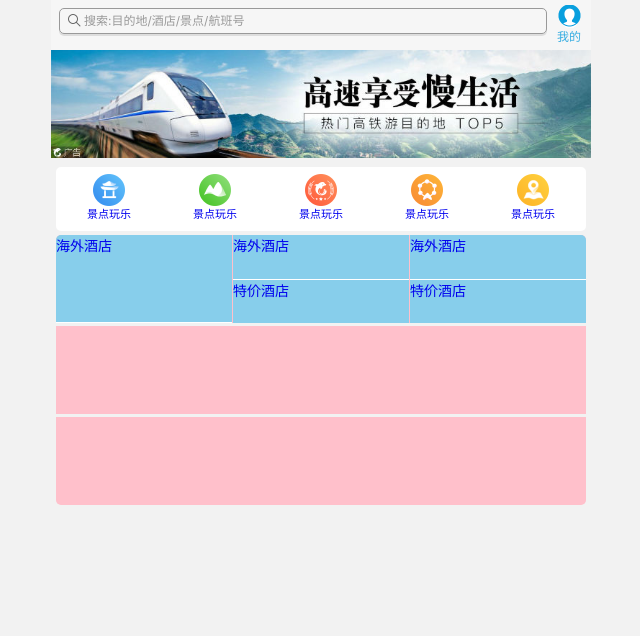
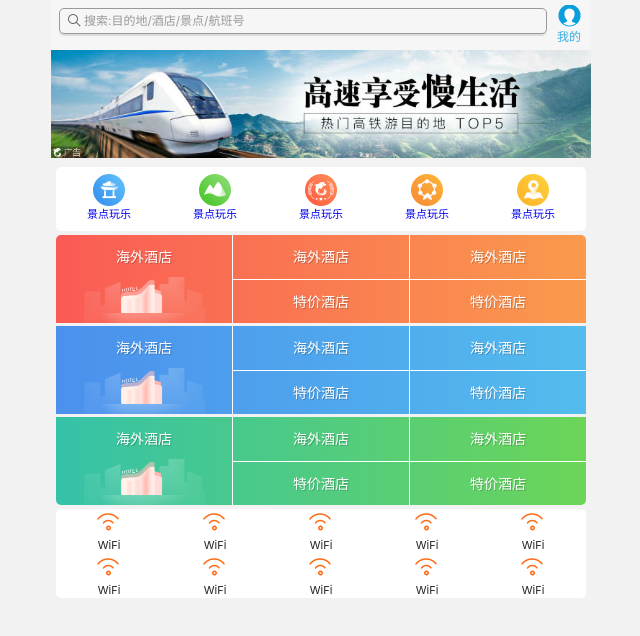
Before and after one commit to f2xiao/ctrip-mobile, a plain HTML site: page index.html in a window 1280 px wide. Shown: the whole page, without its empty margins (319-959 px from the left). Drawn offline with Linux system fonts and the light colour scheme.

Commit message:
add localnav and nav section

```diff
--- a/css/index.css
+++ b/css/index.css
@@ -84,6 +84,7 @@ a {
 .focus img {
   width: 100%;
 }
+/* local导航栏 */
 .local-nav {
   display: flex;
   height: 64px;
@@ -120,6 +121,7 @@ a {
 .local-nav li a .local-nav-icon-icon5 {
   background-position: 0 -128px;
 }
+/* 主导航栏 */
 nav {
   margin: 0 5px;
   border-radius: 5px;
@@ -130,22 +132,65 @@ nav {
   height: 88px;
   background: pink;
 }
+.nav-common:nth-child(1) {
+  background: -webkit-linear-gradient(left, #fa5b55, #fa9a4d);
+}
 .nav-common:nth-child(2) {
   margin: 3px 0;
+  background: -webkit-linear-gradient(left, #4b90ed, #53bced);
+}
+.nav-common:nth-child(3) {
+  background: -webkit-linear-gradient(left, #35c2a8, #6cd558);
 }
 .nav-items {
   display: flex;
   flex-direction: column;
   flex: 1;
-  background: skyblue;
 }
 .nav-common .nav-items:nth-child(n + 2) {
-  margin-left: 1px;
+  border-left: 1px solid #fff;
 }
 .nav-items a {
   flex: 1;
   width: 100%;
+  text-align: center;
+  line-height: 44px;
+  color: #fff;
+  text-shadow: 1px 1px rgba(0, 0, 0, 0.2);
 }
 .nav-items a:nth-child(1) {
   border-bottom: 1px solid #fff;
 }
+.nav-items:nth-child(1) a {
+  border: none;
+  background: url(../images/hotel.png) no-repeat bottom center;
+  background-size: 121px;
+}
+/* 侧导航栏 */
+.subnav-entry {
+  display: flex;
+  flex-wrap: wrap;
+  margin: 4px 5px 8px;
+  background: #fff;
+  border-radius: 5px;
+}
+.subnav-entry li {
+  flex: 20%;
+}
+.subnav-entry li a:link,
+.subnav-entry li a:visited {
+  display: flex;
+  flex-direction: column;
+  align-items: center;
+  font-size: 11px;
+  color: #222;
+}
+.subnav-entry-icon::before {
+  content: "";
+  display: block;
+  width: 24px;
+  height: 24px;
+  margin-top: 4px;
+  background: url(../images/subnav-bg.png) no-repeat 0 0;
+  background-size: 24px;
+}
--- a/index.html
+++ b/index.html
@@ -63,8 +63,57 @@
           <a href="#">海外酒店</a><a href="#">特价酒店</a>
         </div>
       </div>
-      <div class="nav-common"></div>
-      <div class="nav-common"></div>
+      <div class="nav-common">
+        <div class="nav-items"><a href="#">海外酒店</a></div>
+        <div class="nav-items">
+          <a href="#">海外酒店</a><a href="#">特价酒店</a>
+        </div>
+        <div class="nav-items">
+          <a href="#">海外酒店</a><a href="#">特价酒店</a>
+        </div>
+      </div>
+      <div class="nav-common">
+        <div class="nav-items"><a href="#">海外酒店</a></div>
+        <div class="nav-items">
+          <a href="#">海外酒店</a><a href="#">特价酒店</a>
+        </div>
+        <div class="nav-items">
+          <a href="#">海外酒店</a><a href="#">特价酒店</a>
+        </div>
+      </div>
     </nav>
+    <!-- 侧边导航栏 -->
+    <ul class="subnav-entry">
+      <li>
+        <a href="#"><span class="subnav-entry-icon"></span><span>WiFi</span></a>
+      </li>
+      <li>
+        <a href="#"><span class="subnav-entry-icon"></span><span>WiFi</span></a>
+      </li>
+      <li>
+        <a href="#"><span class="subnav-entry-icon"></span><span>WiFi</span></a>
+      </li>
+      <li>
+        <a href="#"><span class="subnav-entry-icon"></span><span>WiFi</span></a>
+      </li>
+      <li>
+        <a href="#"><span class="subnav-entry-icon"></span><span>WiFi</span></a>
+      </li>
+      <li>
+        <a href="#"><span class="subnav-entry-icon"></span><span>WiFi</span></a>
+      </li>
+      <li>
+        <a href="#"><span class="subnav-entry-icon"></span><span>WiFi</span></a>
+      </li>
+      <li>
+        <a href="#"><span class="subnav-entry-icon"></span><span>WiFi</span></a>
+      </li>
+      <li>
+        <a href="#"><span class="subnav-entry-icon"></span><span>WiFi</span></a>
+      </li>
+      <li>
+        <a href="#"><span class="subnav-entry-icon"></span><span>WiFi</span></a>
+      </li>
+    </ul>
   </body>
 </html>
```
